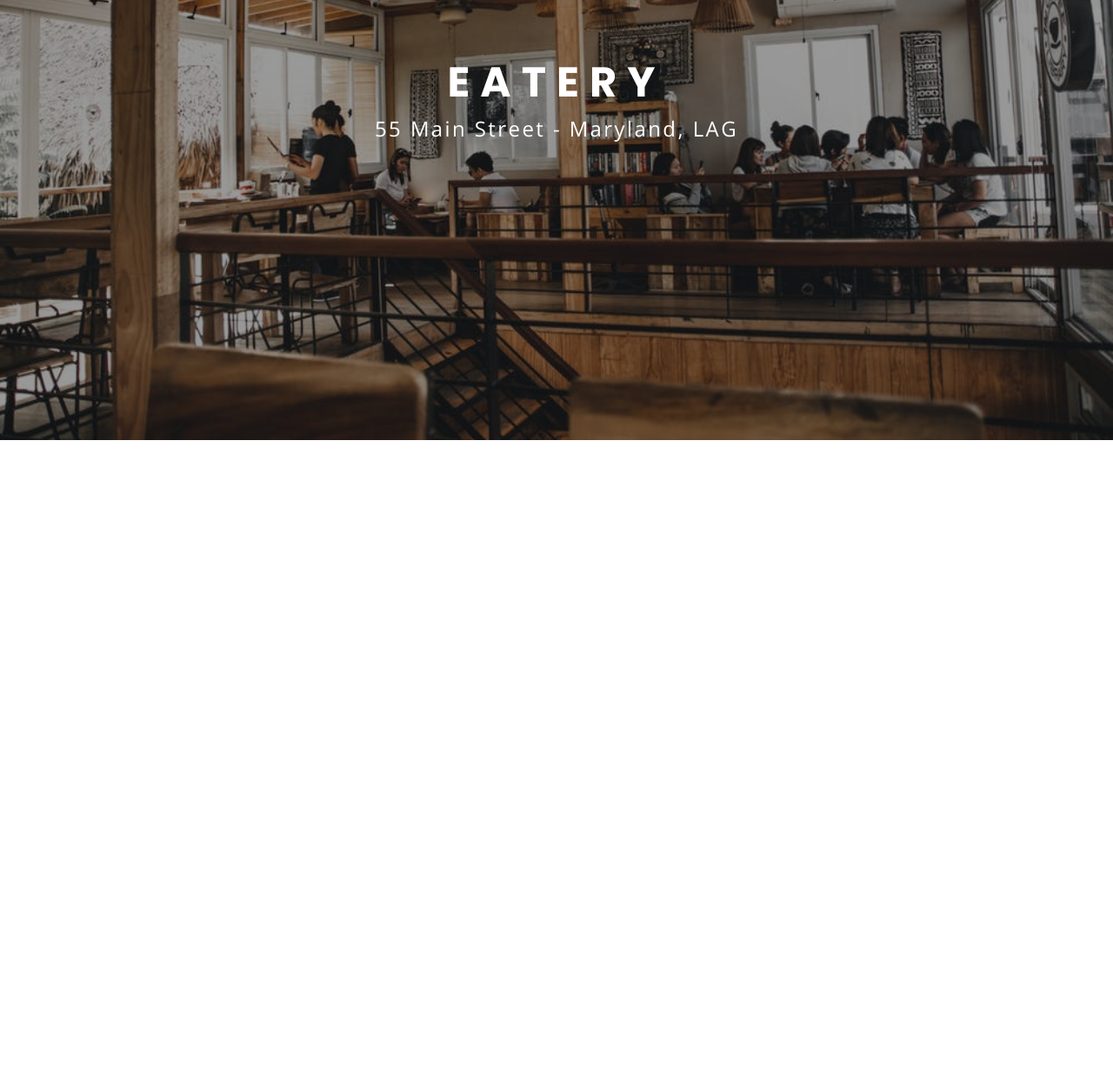
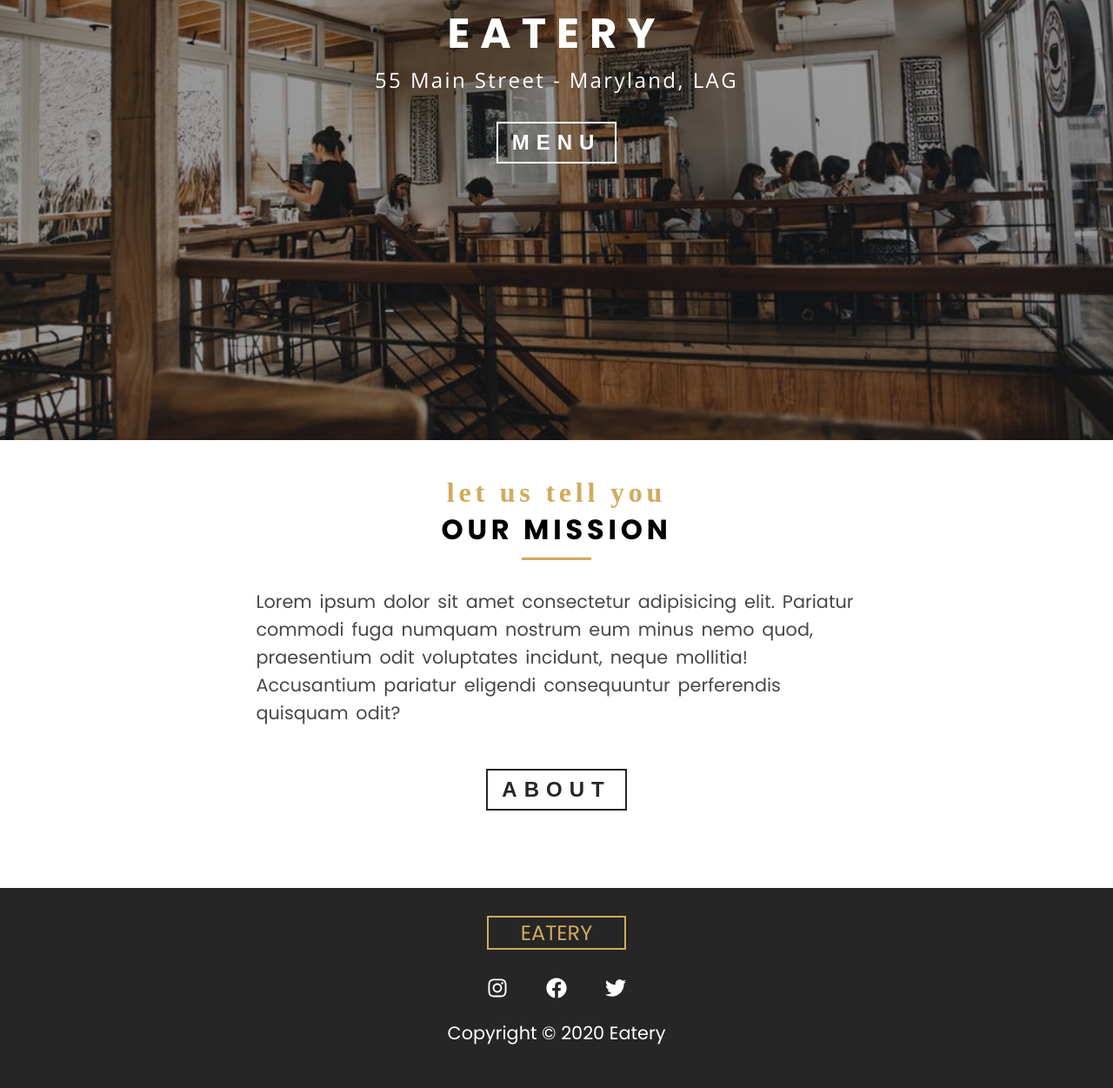
Before and after one commit to Terieyenike/restaurantingatsby, a Gatsby site: page / in a window 1280 px wide. Shown: the part 294-1545 px from the top of the page at 87% size. Before the commit the page ends 800 px from the top, so only its background shows below. Built offline with nearby package versions, Linux system fonts and the light colour scheme; Gatsby itself is replaced by a stand-in of ours.

Commit message:
segmented into different pages

```diff
--- /dev/null
+++ b/src/components/HomePageComponents/QuickInfo.js
@@ -0,0 +1,42 @@
+import React, { Component } from "react"
+import { Section, Title, SectionButton } from "../../utils"
+import { styles } from "../../utils"
+import { Link } from "gatsby"
+import styled from "styled-components"
+
+export default class QuickInfo extends Component {
+  render() {
+    return (
+      <Section>
+        <Title message="let us tell you" title="our mission" />
+        <QuickInfoWrapper>
+          <p className="text">
+            Lorem ipsum dolor sit amet consectetur adipisicing elit. Pariatur
+            commodi fuga numquam nostrum eum minus nemo quod, praesentium odit
+            voluptates incidunt, neque mollitia! Accusantium pariatur eligendi
+            consequuntur perferendis quisquam odit?
+          </p>
+          <Link to="/about" style={{ textDecoration: "none" }}>
+            <SectionButton style={{ margin: "2em auto" }}>about</SectionButton>
+          </Link>
+        </QuickInfoWrapper>
+      </Section>
+    )
+  }
+}
+
+const QuickInfoWrapper = styled.div`
+  width: 90%;
+  margin: 2rem auto;
+  .text {
+    line-height: 2rem;
+    color: ${styles.colors.mainGrey};
+    word-spacing: 0.2rem;
+  }
+  @media only screen and (min-width: 768px) {
+    width: 70%;
+  }
+  @media only screen and (min-width: 992px) {
+    width: 60%;
+  }
+`
--- /dev/null
+++ b/src/components/globals/Footer.js
@@ -0,0 +1,84 @@
+import React, { Component } from "react"
+import styled from "styled-components"
+import { styles } from "../../utils"
+import { FaInstagram, FaTwitter, FaFacebook } from "react-icons/fa"
+
+export default class Footer extends Component {
+  state = {
+    icons: [
+      {
+        id: 0,
+        icon: <FaInstagram className="icon instagram-icon" />,
+        path: "https://instagram.com/",
+      },
+      {
+        id: 1,
+        icon: <FaFacebook className="icon facebook-icon" />,
+        path: "https://facebook.com/",
+      },
+      {
+        id: 2,
+        icon: <FaTwitter className="icon twitter-icon" />,
+        path: "https://twitter.com/",
+      },
+    ],
+  }
+  render() {
+    const { icons } = this.state
+    return (
+      <FooterWrapper>
+        <div className="title">Eatery</div>
+        <div className="icons">
+          {icons.map(item => {
+            return (
+              <a
+                href={item.path}
+                key={item.id}
+                target="_blank"
+                rel="noopener noreferrer"
+              >
+                {item.icon}
+              </a>
+            )
+          })}
+        </div>
+        <p className="copyright">copyright &copy; 2020 eatery</p>
+      </FooterWrapper>
+    )
+  }
+}
+
+const FooterWrapper = styled.footer`
+  padding: 2rem 0;
+  background: ${styles.colors.mainBlack};
+  .icons {
+    width: 10rem;
+    display: flex;
+    justify-content: space-between;
+    margin: 0 auto;
+  }
+  .icon {
+    color: ${styles.colors.mainWhite};
+    font-size: 1.5rem;
+    ${styles.transition({})};
+    &:hover {
+      color: ${styles.colors.mainYellow};
+    }
+  }
+  .copyright {
+    color: ${styles.colors.mainWhite};
+    text-transform: capitalize;
+    text-align: center;
+    margin: 1rem 0;
+  }
+  .title {
+    text-align: center;
+    color: ${styles.colors.mainYellow};
+    text-transform: uppercase;
+    width: 10rem;
+    margin: 0 auto 2rem;
+    padding: 0 auto 2rem;
+    font-size: 1.5rem;
+    ${styles.border({ color: `${styles.colors.mainYellow}` })}
+  }
+`
--- a/src/components/globals/navbar/NavbarIcons.js
+++ b/src/components/globals/navbar/NavbarIcons.js
@@ -47,7 +47,7 @@
 const IconsWrapper = styled.div`
   .icon {
     cursor: pointer;
-    font-size: 1.5rem;
+    font-size: 1.2rem;
     ${styles.transFunction()};
     &:hover {
       color: ${styles.colors.mainYellow};
--- a/src/components/layout.js
+++ b/src/components/layout.js
@@ -2,6 +2,7 @@
 import PropTypes from "prop-types"
 import { createGlobalStyle } from "styled-components"
 import Navbar from "./globals/navbar"
+import Footer from "./globals/Footer"
 
 import "./layout.css"
 
@@ -11,6 +12,7 @@
       <GlobalStyle />
       <Navbar />
       {children}
+      <Footer />
     </React.Fragment>
   )
 }
--- a/src/pages/index.js
+++ b/src/pages/index.js
@@ -1,7 +1,7 @@
 import React from "react"
-import { HomeHeader, Banner } from "../utils"
+import { HomeHeader, Banner, BannerButton } from "../utils"
 import img from "../images/bcg/homeBcg.jpeg"
-
+import QuickInfo from "../components/HomePageComponents/QuickInfo"
 // import { Link } from "gatsby"
 
 import Layout from "../components/layout"
@@ -11,8 +11,11 @@
   <Layout>
     <SEO title="Home" />
     <HomeHeader img={img}>
-      <Banner title="eatery" subtitle="55 main street - Maryland, LAG" />
+      <Banner title="eatery" subtitle="55 main street - Maryland, LAG">
+        <BannerButton style={{ margin: "2rem auto" }}>menu</BannerButton>
+      </Banner>
     </HomeHeader>
+    <QuickInfo />
   </Layout>
 )
 
--- /dev/null
+++ b/src/utils/Button.js
@@ -0,0 +1,32 @@
+import styled from "styled-components"
+import { styles } from "../utils"
+
+const BannerButton = styled.button`
+  background: transparent;
+  color: ${styles.colors.mainWhite};
+  display: block;
+  font-size: 1.5rem;
+  font-weight: 700;
+  margin-bottom: 1rem;
+  padding: 0.5rem 1rem;
+  text-transform: uppercase;
+  ${styles.border({ color: `${styles.colors.mainWhite}` })};
+  ${styles.letterSpacing({ spacing: ".5rem" })};
+  ${styles.transition({})};
+  &:hover {
+    background: ${styles.colors.mainWhite};
+    color: ${styles.colors.mainBlack};
+    cursor: pointer;
+  }
+`
+
+const SectionButton = styled(BannerButton)`
+  color: ${styles.colors.mainBlack};
+  ${styles.border({ color: `${styles.colors.mainBlack}` })};
+  &:hover {
+    background: ${styles.colors.mainBlack};
+    color: ${styles.colors.mainYellow};
+  }
+`
+
+export { BannerButton, SectionButton }
--- /dev/null
+++ b/src/utils/Section.js
@@ -0,0 +1,7 @@
+import styled from 'styled-components'
+
+export const Section = styled.section`
+  padding: 2em 0;
+  width: 90vw;
+  margin: 0 auto;
+`
--- /dev/null
+++ b/src/utils/Title.js
@@ -0,0 +1,39 @@
+import React from "react"
+import styled from "styled-components"
+import { styles } from "../utils"
+
+export function Title({ title, message }) {
+  return (
+    <TitleWrapper>
+      <h3 className="message">{message}</h3>
+      <h1 className="title">{title}</h1>
+      <div className="underline"></div>
+    </TitleWrapper>
+  )
+}
+
+Title.defaultProps = {
+  message: "our message",
+  title: "our title",
+}
+
+const TitleWrapper = styled.div`
+  text-align: center;
+  .message {
+    ${styles.textSlanted};
+    ${styles.letterSpacing({ spacing: ".3rem" })};
+    font-size: 2rem;
+    color: ${styles.colors.mainYellow};
+  }
+  .title {
+    ${styles.letterSpacing({ spacing: ".3rem" })};
+    font-size: 2rem;
+    text-transform: uppercase;
+  }
+  .underline {
+    width: 5rem;
+    height: 0.2rem;
+    background: ${styles.colors.mainYellow};
+    margin: 0.5rem auto;
+  }
+`
--- a/src/utils/index.js
+++ b/src/utils/index.js
@@ -1,5 +1,17 @@
 import * as styles from "./styles"
 import { HomeHeader, PageHeader } from "./Header"
+import { BannerButton, SectionButton } from "./Button"
 import Banner from "./Banner"
+import { Section } from "./Section"
+import { Title } from "./Title"
 
-export { styles, HomeHeader, PageHeader, Banner }
+export {
+  styles,
+  HomeHeader,
+  PageHeader,
+  Banner,
+  BannerButton,
+  Section,
+  Title,
+  SectionButton,
+}
```
